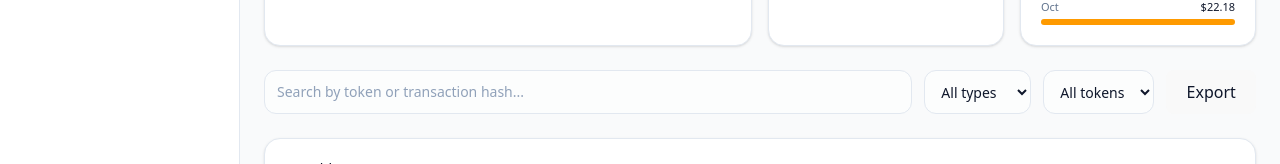
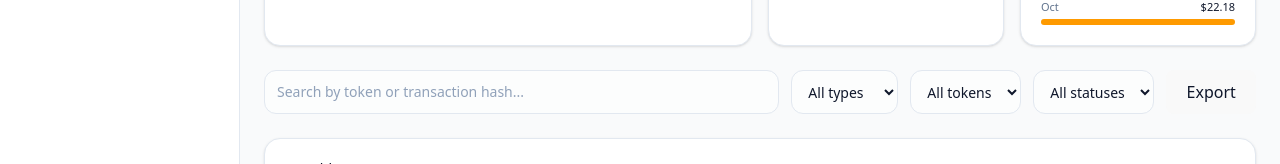
Before and after one commit to malih99/CryptoVault, a React (Vite) app: page /transactions in a window 1280 px wide. Shown: the part 582-746 px from the top of the page. Built offline with nearby package versions, Linux system fonts and the light colour scheme.

Commit message:
feat(transactions): add status filter to transactions list

```diff
--- a/src/features/transactions/TransactionsPage.tsx
+++ b/src/features/transactions/TransactionsPage.tsx
@@ -16,13 +16,15 @@ function parseUsd(value: string) {
 }
 
 type TxTypeFilter = "all" | "in" | "out" | "swap";
+type TxStatusFilter = "all" | "confirmed" | "pending";
 
 export default function TransactionsPage() {
   const [search, setSearch] = useState("");
   const [typeFilter, setTypeFilter] = useState<TxTypeFilter>("all");
   const [tokenFilter, setTokenFilter] = useState<string>("all");
+  const [statusFilter, setStatusFilter] = useState<TxStatusFilter>("all");
 
-  // 🔢 وضعیت صفحه‌بندی
+  // 🔢 Pagination
   const [page, setPage] = useState(1);
   const [pageSize, setPageSize] = useState(10);
 
@@ -53,15 +55,19 @@ export default function TransactionsPage() {
           return false;
         }
 
+        if (statusFilter !== "all" && tx.status !== statusFilter) {
+          return false;
+        }
+
         return true;
       }),
-    [search, typeFilter, tokenFilter]
+    [search, typeFilter, tokenFilter, statusFilter]
   );
 
   // وقتی فیلترها یا pageSize عوض می‌شن، برگرد به صفحه اول
   useEffect(() => {
     setPage(1);
-  }, [search, typeFilter, tokenFilter, pageSize]);
+  }, [search, typeFilter, tokenFilter, statusFilter, pageSize]);
 
   const totalTx = filteredTx.length;
   const totalVolume = filteredTx.reduce(
@@ -188,6 +194,8 @@ export default function TransactionsPage() {
         onTypeChange={setTypeFilter}
         tokenFilter={tokenFilter}
         onTokenChange={setTokenFilter}
+        statusFilter={statusFilter}
+        onStatusChange={setStatusFilter}
         onExport={handleExport}
         availableTokens={availableTokens}
       />
--- a/src/features/transactions/TxFilter.tsx
+++ b/src/features/transactions/TxFilter.tsx
@@ -1,6 +1,7 @@
 import type { ChangeEvent } from "react";
 
 type TxTypeFilter = "all" | "in" | "out" | "swap";
+type TxStatusFilter = "all" | "confirmed" | "pending";
 
 type Props = {
   search: string;
@@ -9,6 +10,8 @@ type Props = {
   onTypeChange: (value: TxTypeFilter) => void;
   tokenFilter: string;
   onTokenChange: (value: string) => void;
+  statusFilter: TxStatusFilter;
+  onStatusChange: (value: TxStatusFilter) => void;
   onExport: () => void;
   availableTokens: string[];
 };
@@ -20,6 +23,8 @@ export default function TxFilter({
   onTypeChange,
   tokenFilter,
   onTokenChange,
+  statusFilter,
+  onStatusChange,
   onExport,
   availableTokens,
 }: Props) {
@@ -29,11 +34,14 @@ export default function TxFilter({
   const handleTokenChange = (e: ChangeEvent<HTMLSelectElement>) =>
     onTokenChange(e.target.value);
 
+  const handleStatusChange = (e: ChangeEvent<HTMLSelectElement>) =>
+    onStatusChange(e.target.value as TxStatusFilter);
+
   return (
     <div
       className="
         grid grid-cols-1 gap-2 sm:grid-cols-2 sm:gap-3
-        lg:grid-cols-[1fr_auto_auto_auto]
+        lg:grid-cols-[minmax(0,2.2fr)_auto_auto_auto_auto]
       "
     >
       {/* Search */}
@@ -89,6 +97,23 @@ export default function TxFilter({
         ))}
       </select>
 
+      {/* Status filter */}
+      <select
+        className="
+          w-full rounded-xl border border-slate-200 bg-white/60
+          px-3 py-2 text-sm text-slate-900
+          outline-none focus:border-emerald-500
+          dark:border-slate-800 dark:bg-slate-900 dark:text-slate-100
+        "
+        aria-label="Filter by status"
+        value={statusFilter}
+        onChange={handleStatusChange}
+      >
+        <option value="all">All statuses</option>
+        <option value="confirmed">Confirmed</option>
+        <option value="pending">Pending</option>
+      </select>
+
       {/* Export */}
       <button
         type="button"
```
